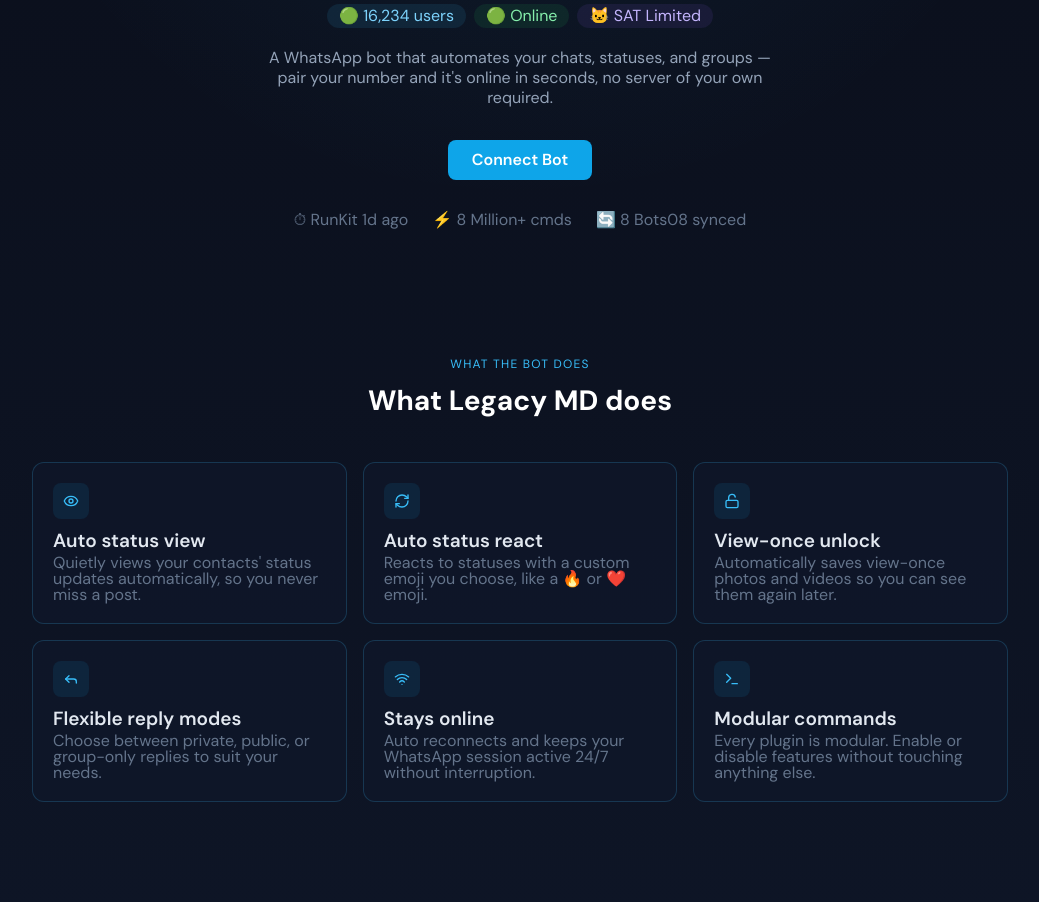
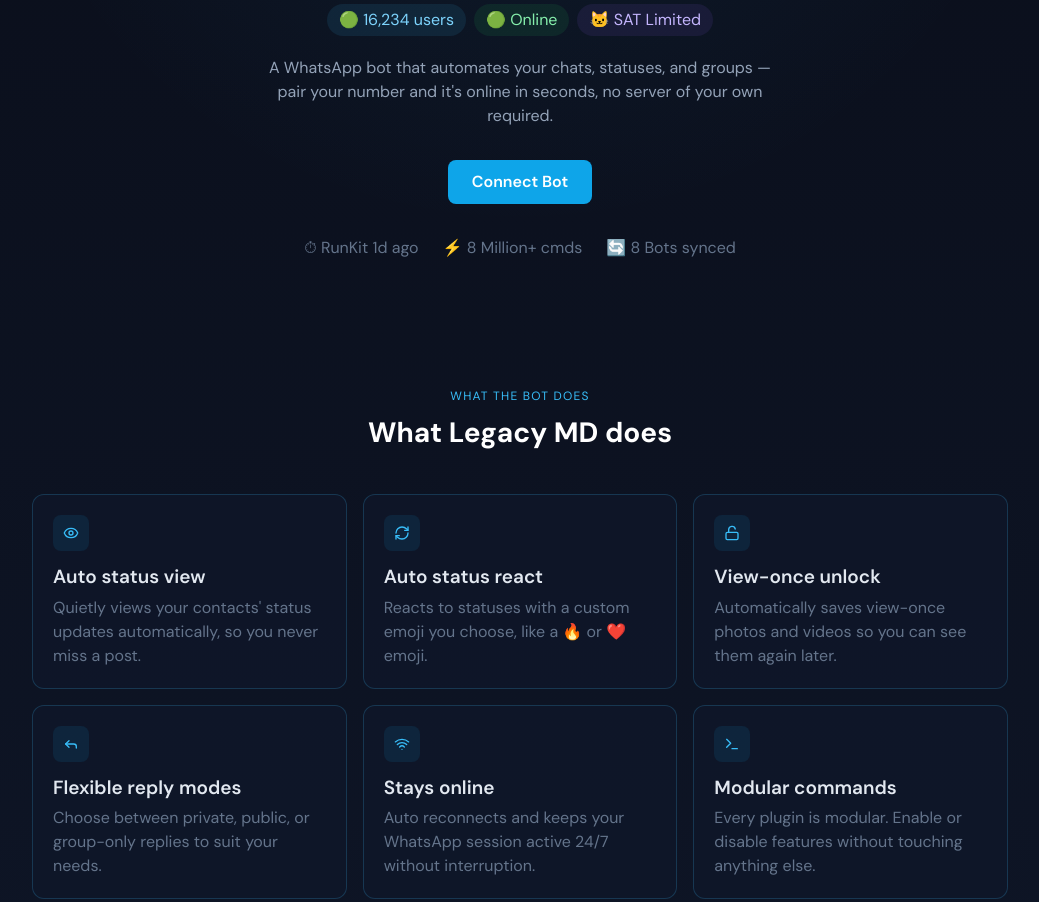
Before and after one commit to Simbarasheat/BOT-Pannel, a plain HTML site: page index.html in a window 1280 px wide. Shown: the part 359-1261 px from the top of the page, without its empty margins (120-1159 px from the left). Drawn offline with nearby package versions, Linux system fonts and the light colour scheme.

Commit message:
Update index.html

```diff
--- a/index.html
+++ b/index.html
@@ -1,104 +1,143 @@
 <!doctype html>
-<html lang="en"><head><script>window["__codeletBootstrap__"]=JSON.parse('{"A":"A","B":"20260707-05-f6eb95b"}');</script><script src="/_sdk/f432b76fb310b513.telemetry_sdk.js" integrity="sha512-9FJQ55EKmmqhyyik8BhrMVfm0+iYYfb8uOlRsjtkxJMEI97qOVEI4PnHohDjQAtvAep0IOEpdQ64eki0sz62ug=="></script>
+<html lang="en">
+<head>
   <meta charset="UTF-8">
   <meta name="viewport" content="width=device-width, initial-scale=1.0">
   <title>Legacy MD</title>
   <script src="https://cdn.tailwindcss.com/3.4.17"></script>
-  <link href="https://fonts.googleapis.com/css2?family=DM+Sans:wght@400;500;600;700&amp;display=swap" rel="stylesheet">
+  <link href="https://fonts.googleapis.com/css2?family=DM+Sans:wght@400;500;600;700&display=swap" rel="stylesheet">
   <script src="https://cdn.jsdelivr.net/npm/lucide@0.263.0/dist/umd/lucide.min.js"></script>
   <style>
     body { font-family: 'DM Sans', sans-serif; }
    .glow-border { border: 1px solid rgba(56, 189, 248, 0.2); }
    .hero-glow { background: radial-gradient(ellipse at center top, rgba(56, 189, 248, 0.08) 0%, transparent 60%); }
+   .canva-button:hover { transform: translateY(-2px); box-shadow: 0 0 20px rgba(14, 165, 233, 0.4); transition: all 0.3s ease; }
   </style>
-  <script src="/_sdk/0179d719c431a79e.data_sdk.js" type="text/javascript" integrity="sha512-OsRvJkI5GkC3MJQcgotQYotpzrMSX415GiKKgvYdxQEEkzD/fdchShO2FMSy0PJr/tiINMXOk5Vl2zAgg6bUiA=="></script>
-  <script src="/_sdk/0b3af1c300e720aa.resizing_sdk.js" type="text/javascript" integrity="sha512-nX1P6oXZmEY5wCI2lUVg3BwKu1cr0yi+ZpXgZ0Yn90vkSwvpmyzBMvOyD6VLJUtBwFI2dSrw1b6OvORxSggw3w=="></script>
 </head>
- <body data-template-id="__page-root" class="min-h-screen text-white" style="background: linear-gradient(rgb(10, 14, 26), rgb(15, 23, 41));">
+<body class="min-h-screen text-white" style="background: linear-gradient(rgb(10, 14, 26), rgb(15, 23, 41));">
+
+  <!-- Header -->
   <header class="flex items-center justify-between px-6 py-4 border-b border-white/10">
     <div class="flex items-center gap-2">
       <div class="w-8 h-8 rounded-full bg-sky-500/20 flex items-center justify-center">
         <i data-lucide="bot" class="w-4 h-4 text-sky-400"></i>
-    </div><span data-template-id="nav-title" class="canva-text font-semibold" style="color: rgb(255, 255, 255); font-weight: 600; font-style: normal; font-size: 16px;">LEGACY MD</span>
+      </div>
+      <span class="font-semibold text-[16px]">LEGACY MD</span>
     </div>
   </header>
+
   <main>
     <!-- Hero -->
     <section class="hero-glow text-center py-16 px-6">
       <p class="text-xs text-sky-400 uppercase tracking-widest mb-4">Bot Profile</p>
+
       <div class="w-28 h-28 mx-auto rounded-full overflow-hidden border-2 border-sky-500/40 mb-6">
-     <img data-template-id="hero-avatar" class="canva-image w-full h-full object-cover" loading="lazy" src="https://files.catbox.moe/7nodbe.jpg" alt="Legacy MD bot avatar">
+        <img class="w-full h-full object-cover" loading="lazy" src="https://files.catbox.moe/7nodbe.jpg" alt="Legacy MD bot avatar">
       </div>
-    <h1 data-template-id="hero-title" class="canva-text font-bold mb-3" style="color: rgb(255, 255, 255); font-weight: 700; font-style: normal; font-size: 36px;">LEGACY MD</h1>
+
+      <h1 class="font-bold mb-3 text-[36px]">LEGACY MD</h1>
+
       <div class="flex flex-wrap justify-center gap-2 mb-5">
-     <span data-template-id="badge-users" class="canva-tag text-xs px-3 py-1 rounded-full" style="background: rgba(56, 189, 248, 0.098); color: rgb(125, 211, 252); font-weight: 400; font-style: normal; font-size: 16px;">🟢 16,234 users</span> <span data-template-id="badge-online" class="canva-tag text-xs px-3 py-1 rounded-full" style="background: rgba(34, 197, 94, 0.098); color: rgb(134, 239, 172); font-weight: 400; font-style: normal; font-size: 16px;">🟢 Online</span> <span data-template-id="badge-studio" class="canva-tag text-xs px-3 py-1 rounded-full" style="background: rgba(139, 92, 246, 0.098); color: rgb(196, 181, 253); font-weight: 400; font-style: normal; font-size: 16px;">🐱 SAT Limited</span>
+        <span class="text-[16px] px-3 py-1 rounded-full" style="background: rgba(56, 189, 248, 0.098); color: rgb(125, 211, 252);">🟢 16,234 users</span>
+        <span class="text-[16px] px-3 py-1 rounded-full" style="background: rgba(34, 197, 94, 0.098); color: rgb(134, 239, 172);">🟢 Online</span>
+        <span class="text-[16px] px-3 py-1 rounded-full" style="background: rgba(139, 92, 246, 0.098); color: rgb(196, 181, 253);">🐱 SAT Limited</span>
       </div>
-    <p data-template-id="hero-desc" class="canva-text max-w-lg mx-auto text-sm mb-8" style="color: rgb(148, 163, 184); font-weight: 400; font-style: normal; font-size: 16px;">A WhatsApp bot that automates your chats, statuses, and groups — pair your number and it's online in seconds, no server of your own required.</p><button data-template-id="connect-btn" class="canva-button px-6 py-2.5 rounded-lg font-medium text-sm" style="background: rgb(14, 165, 233); color: rgb(255, 255, 255); font-weight: 600; font-style: normal; font-size: 16px;">Connect Bot</button>
-    <div class="flex justify-center gap-6 mt-8 text-xs text-gray-400">
-     <span data-template-id="stat-uptime" class="canva-text" style="color: rgb(100, 116, 139); font-weight: 400; font-style: normal; font-size: 16px;">⏱ RunKit 1d ago</span> <span data-template-id="stat-cmds" class="canva-text" style="color: rgb(100, 116, 139); font-weight: 400; font-style: normal; font-size: 16px;">⚡ 8 Million+ cmds</span> <span data-template-id="stat-synced" class="canva-text" style="color: rgb(100, 116, 139); font-weight: 400; font-style: normal; font-size: 16px;">🔄 8 Bots08 synced</span>
+
+      <p class="max-w-lg mx-auto text-[16px] mb-8" style="color: rgb(148, 163, 184);">
+        A WhatsApp bot that automates your chats, statuses, and groups — pair your number and it's online in seconds, no server of your own required.
+      </p>
+
+      <!-- CONNECT BUTTON LINKS TO PAIR PAGE -->
+      <a href="/public/pair.html" class="canva-button px-6 py-2.5 rounded-lg font-semibold text-[16px] inline-block" style="background: rgb(14, 165, 233); color: rgb(255, 255, 255);">
+        Connect Bot
+      </a>
+
+      <div class="flex justify-center gap-6 mt-8 text-[16px]" style="color: rgb(100, 116, 139);">
+        <span>⏱ RunKit 1d ago</span>
+        <span>⚡ 8 Million+ cmds</span>
+        <span>🔄 8 Bots synced</span>
       </div>
-   </section><!-- Features -->
+    </section>
+
+    <!-- Features -->
     <section class="px-6 py-16 max-w-5xl mx-auto">
       <p class="text-xs text-sky-400 uppercase tracking-widest text-center mb-2">What the bot does</p>
-    <h2 data-template-id="features-title" class="canva-text text-center font-bold mb-10" style="color: rgb(255, 255, 255); font-weight: 700; font-style: normal; font-size: 28px;">What Legacy MD does</h2>
+      <h2 class="text-center font-bold mb-10 text-[28px]">What Legacy MD does</h2>
+
       <div class="grid grid-cols-1 sm:grid-cols-2 lg:grid-cols-3 gap-4">
-     <div data-template-id="feat-1" class="canva-card glow-border rounded-xl p-5" style="background: rgba(15, 23, 42, 0.8);">
-      <div class="w-9 h-9 rounded-lg bg-sky-500/10 flex items-center justify-center mb-3"><i data-lucide="eye" class="w-4 h-4 text-sky-400"></i>
+        <div class="glow-border rounded-xl p-5" style="background: rgba(15, 23, 42, 0.8);">
+          <div class="w-9 h-9 rounded-lg bg-sky-500/10 flex items-center justify-center mb-3">
+            <i data-lucide="eye" class="w-4 h-4 text-sky-400"></i>
           </div>
-      <h3 data-template-id="feat-1-title" class="canva-text font-semibold text-sm mb-1" style="color: rgb(226, 232, 240); font-weight: 600; font-style: normal; font-size: 19px;">Auto status view</h3>
-      <p data-template-id="feat-1-desc" class="canva-text text-xs" style="color: rgb(100, 116, 139); font-weight: 400; font-style: normal; font-size: 16px;">Quietly views your contacts' status updates automatically, so you never miss a post.</p>
+          <h3 class="font-semibold text-[19px] mb-1" style="color: rgb(226, 232, 240);">Auto status view</h3>
+          <p class="text-[16px]" style="color: rgb(100, 116, 139);">Quietly views your contacts' status updates automatically, so you never miss a post.</p>
         </div>
-     <div data-template-id="feat-2" class="canva-card glow-border rounded-xl p-5" style="background: rgba(15, 23, 42, 0.8);">
-      <div class="w-9 h-9 rounded-lg bg-sky-500/10 flex items-center justify-center mb-3"><i data-lucide="refresh-cw" class="w-4 h-4 text-sky-400"></i>
+
+        <div class="glow-border rounded-xl p-5" style="background: rgba(15, 23, 42, 0.8);">
+          <div class="w-9 h-9 rounded-lg bg-sky-500/10 flex items-center justify-center mb-3">
+            <i data-lucide="refresh-cw" class="w-4 h-4 text-sky-400"></i>
           </div>
-      <h3 data-template-id="feat-2-title" class="canva-text font-semibold text-sm mb-1" style="color: rgb(226, 232, 240); font-weight: 600; font-style: normal; font-size: 19px;">Auto status react</h3>
-      <p data-template-id="feat-2-desc" class="canva-text text-xs" style="color: rgb(100, 116, 139); font-weight: 400; font-style: normal; font-size: 16px;">Reacts to statuses with a custom emoji you choose, like a 🔥 or ❤️ emoji.</p>
+          <h3 class="font-semibold text-[19px] mb-1" style="color: rgb(226, 232, 240);">Auto status react</h3>
+          <p class="text-[16px]" style="color: rgb(100, 116, 139);">Reacts to statuses with a custom emoji you choose, like a 🔥 or ❤️ emoji.</p>
         </div>
-     <div data-template-id="feat-3" class="canva-card glow-border rounded-xl p-5" style="background: rgba(15, 23, 42, 0.8);">
-      <div class="w-9 h-9 rounded-lg bg-sky-500/10 flex items-center justify-center mb-3"><i data-lucide="unlock" class="w-4 h-4 text-sky-400"></i>
+
+        <div class="glow-border rounded-xl p-5" style="background: rgba(15, 23, 42, 0.8);">
+          <div class="w-9 h-9 rounded-lg bg-sky-500/10 flex items-center justify-center mb-3">
+            <i data-lucide="unlock" class="w-4 h-4 text-sky-400"></i>
           </div>
-      <h3 data-template-id="feat-3-title" class="canva-text font-semibold text-sm mb-1" style="color: rgb(226, 232, 240); font-weight: 600; font-style: normal; font-size: 19px;">View-once unlock</h3>
-      <p data-template-id="feat-3-desc" class="canva-text text-xs" style="color: rgb(100, 116, 139); font-weight: 400; font-style: normal; font-size: 16px;">Automatically saves view-once photos and videos so you can see them again later.</p>
+          <h3 class="font-semibold text-[19px] mb-1" style="color: rgb(226, 232, 240);">View-once unlock</h3>
+          <p class="text-[16px]" style="color: rgb(100, 116, 139);">Automatically saves view-once photos and videos so you can see them again later.</p>
         </div>
-     <div data-template-id="feat-4" class="canva-card glow-border rounded-xl p-5" style="background: rgba(15, 23, 42, 0.8);">
-      <div class="w-9 h-9 rounded-lg bg-sky-500/10 flex items-center justify-center mb-3"><i data-lucide="reply" class="w-4 h-4 text-sky-400"></i>
+
+        <div class="glow-border rounded-xl p-5" style="background: rgba(15, 23, 42, 0.8);">
+          <div class="w-9 h-9 rounded-lg bg-sky-500/10 flex items-center justify-center mb-3">
+            <i data-lucide="reply" class="w-4 h-4 text-sky-400"></i>
           </div>
-      <h3 data-template-id="feat-4-title" class="canva-text font-semibold text-sm mb-1" style="color: rgb(226, 232, 240); font-weight: 600; font-style: normal; font-size: 19px;">Flexible reply modes</h3>
-      <p data-template-id="feat-4-desc" class="canva-text text-xs" style="color: rgb(100, 116, 139); font-weight: 400; font-style: normal; font-size: 16px;">Choose between private, public, or group-only replies to suit your needs.</p>
+          <h3 class="font-semibold text-[19px] mb-1" style="color: rgb(226, 232, 240);">Flexible reply modes</h3>
+          <p class="text-[16px]" style="color: rgb(100, 116, 139);">Choose between private, public, or group-only replies to suit your needs.</p>
         </div>
-     <div data-template-id="feat-5" class="canva-card glow-border rounded-xl p-5" style="background: rgba(15, 23, 42, 0.8);">
-      <div class="w-9 h-9 rounded-lg bg-sky-500/10 flex items-center justify-center mb-3"><i data-lucide="wifi" class="w-4 h-4 text-sky-400"></i>
+
+        <div class="glow-border rounded-xl p-5" style="background: rgba(15, 23, 42, 0.8);">
+          <div class="w-9 h-9 rounded-lg bg-sky-500/10 flex items-center justify-center mb-3">
+            <i data-lucide="wifi" class="w-4 h-4 text-sky-400"></i>
           </div>
-      <h3 data-template-id="feat-5-title" class="canva-text font-semibold text-sm mb-1" style="color: rgb(226, 232, 240); font-weight: 600; font-style: normal; font-size: 19px;">Stays online</h3>
-      <p data-template-id="feat-5-desc" class="canva-text text-xs" style="color: rgb(100, 116, 139); font-weight: 400; font-style: normal; font-size: 16px;">Auto reconnects and keeps your WhatsApp session active 24/7 without interruption.</p>
+          <h3 class="font-semibold text-[19px] mb-1" style="color: rgb(226, 232, 240);">Stays online</h3>
+          <p class="text-[16px]" style="color: rgb(100, 116, 139);">Auto reconnects and keeps your WhatsApp session active 24/7 without interruption.</p>
         </div>
-     <div data-template-id="feat-6" class="canva-card glow-border rounded-xl p-5" style="background: rgba(15, 23, 42, 0.8);">
-      <div class="w-9 h-9 rounded-lg bg-sky-500/10 flex items-center justify-center mb-3"><i data-lucide="terminal" class="w-4 h-4 text-sky-400"></i>
+
+        <div class="glow-border rounded-xl p-5" style="background: rgba(15, 23, 42, 0.8);">
+          <div class="w-9 h-9 rounded-lg bg-sky-500/10 flex items-center justify-center mb-3">
+            <i data-lucide="terminal" class="w-4 h-4 text-sky-400"></i>
           </div>
-      <h3 data-template-id="feat-6-title" class="canva-text font-semibold text-sm mb-1" style="color: rgb(226, 232, 240); font-weight: 600; font-style: normal; font-size: 19px;">Modular commands</h3>
-      <p data-template-id="feat-6-desc" class="canva-text text-xs" style="color: rgb(100, 116, 139); font-weight: 400; font-style: normal; font-size: 16px;">Every plugin is modular. Enable or disable features without touching anything else.</p>
+          <h3 class="font-semibold text-[19px] mb-1" style="color: rgb(226, 232, 240);">Modular commands</h3>
+          <p class="text-[16px]" style="color: rgb(100, 116, 139);">Every plugin is modular. Enable or disable features without touching anything else.</p>
         </div>
       </div>
-   </section><!-- Developer -->
+    </section>
+
+    <!-- Developer -->
     <section class="px-6 py-16 max-w-3xl mx-auto">
       <p class="text-xs text-sky-400 uppercase tracking-widest text-center mb-2">Built by</p>
-    <h2 data-template-id="dev-title" class="canva-text text-center font-bold mb-8" style="color: rgb(255, 255, 255); font-weight: 700; font-style: normal; font-size: 24px;">The person behind Legacy MD</h2>
-    <div data-template-id="dev-card" class="canva-card glow-border rounded-xl p-6 flex items-start gap-4" style="background: rgba(15, 23, 42, 0.8);">
+      <h2 class="text-center font-bold mb-8 text-[24px]">The person behind Legacy MD</h2>
+
+      <div class="glow-border rounded-xl p-6 flex items-start gap-4" style="background: rgba(15, 23, 42, 0.8);">
         <div class="w-12 h-12 rounded-full bg-emerald-500/20 flex items-center justify-center shrink-0">
           <i data-lucide="user" class="w-5 h-5 text-emerald-400"></i>
         </div>
         <div>
-      <p data-template-id="dev-name" class="canva-text font-semibold" style="color: rgb(255, 255, 255); font-weight: 600; font-style: normal; font-size: 16px;">Neno</p>
-      <p data-template-id="dev-role" class="canva-text text-xs mt-1" style="color: rgb(125, 211, 252); font-weight: 400; font-style: normal; font-size: 16px;">Admin • JavaScript • SAT Limited</p>
-      <p data-template-id="dev-bio" class="canva-text text-xs mt-2" style="color: rgb(148, 163, 184); font-weight: 400; font-style: normal; font-size: 16px;">I maintain Legacy MD — from the coding flow to every command the bot runs.</p>
+          <p class="font-semibold text-[16px]">Neno</p>
+          <p class="text-[16px] mt-1" style="color: rgb(125, 211, 252);">Admin • JavaScript • SAT Limited</p>
+          <p class="text-[16px] mt-2" style="color: rgb(148, 163, 184);">I maintain Legacy MD — from the coding flow to every command the bot runs.</p>
         </div>
       </div>
     </section>
   </main>
+
+  <!-- Footer -->
   <footer class="border-t border-white/10 py-6 px-6 text-center">
-   <p data-template-id="footer-text" class="canva-text text-xs" style="color: rgb(71, 85, 105); font-weight: 400; font-style: normal; font-size: 16px;">Legacy MD — your one-stop WhatsApp bot. © 2026 SAT Limited</p>
+    <p class="text-[16px]" style="color: rgb(71, 85, 105);">Legacy MD — your one-stop WhatsApp bot. © 2026 SAT Limited</p>
   </footer>
-  <script src="/_sdk/e063511df281944a.editing_sdk.js" integrity="sha512-Xa8p4aPfoMxVnzxQE2WAG0FfoaPLxdjOJMfUZGm1yZosJTYmnNDvgLkJ2EoN0i3zxjeQVAzUMSXNvTKQVqbXyQ=="></script>
+
   <script>lucide.createIcons();</script>
- <script>(function(){function c(){var b=a.contentDocument||a.contentWindow.document;if(b){var d=b.createElement('script');d.innerHTML="window.__CF$cv$params={r:'a1759d95e70a7402',t:'MTc4MzQxNDM3My4wMDAwMDA='};var a=document.createElement('script');a.nonce='';a.src='/cdn-cgi/challenge-platform/scripts/jsd/main.js';document.getElementsByTagName('head')[0].appendChild(a);";b.getElementsByTagName('head')[0].appendChild(d)}}if(document.body){var a=document.createElement('iframe');a.height=1;a.width=1;a.style.position='absolute';a.style.top=0;a.style.left=0;a.style.border='none';a.style.visibility='hidden';document.body.appendChild(a);if('loading'!==document.readyState)c();else if(window.addEventListener)document.addEventListener('DOMContentLoaded',c);else{var e=document.onreadystatechange||function(){};document.onreadystatechange=function(b){e(b);'loading'!==document.readyState&&(document.onreadystatechange=e,c())}}}})();</script>
-</body></html>
+</body>
+</html>
```
Lines whose indentation alone changed are shown as unchanged.
